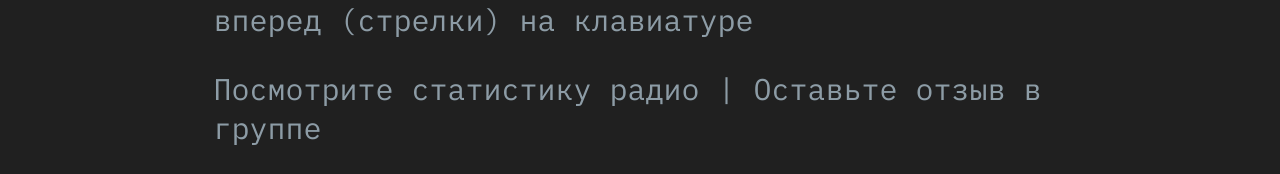
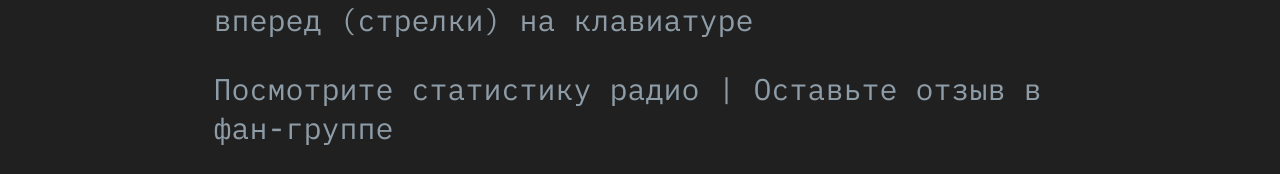
Before and after one commit to indexmod/shalfey, a plain HTML site: page index.html in a window 1280 px wide. Shown: the part 1179-1353 px from the top of the page. Drawn offline with Linux system fonts and the light colour scheme.

Commit message:
Update index.html

```diff
--- a/index.html
+++ b/index.html
@@ -127,8 +127,8 @@
     <h1>Радио Шалфей. На телефоне — нажимайте на трек. На компе — пауза и старт (пробел), назад и вперед (стрелки) на клавиатуре</h1>
     <p><a href=" https://metrika.yandex.ru/dashboard?id=65449639
 ">Посмотрите статистику радио</a> |
-<a href=" https://www.facebook.com/groups/272878593777770
-">Оставьте отзыв в группе</a></p>
+<a href=" https://www.facebook.com/groups/shalfeyradio.ga
+">Оставьте отзыв в фан-группе</a></p>
 
 </div>
 </body>
```
